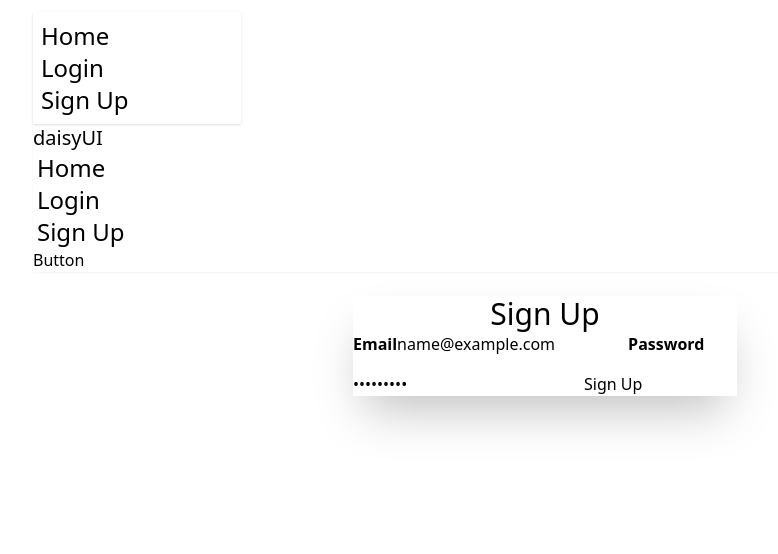
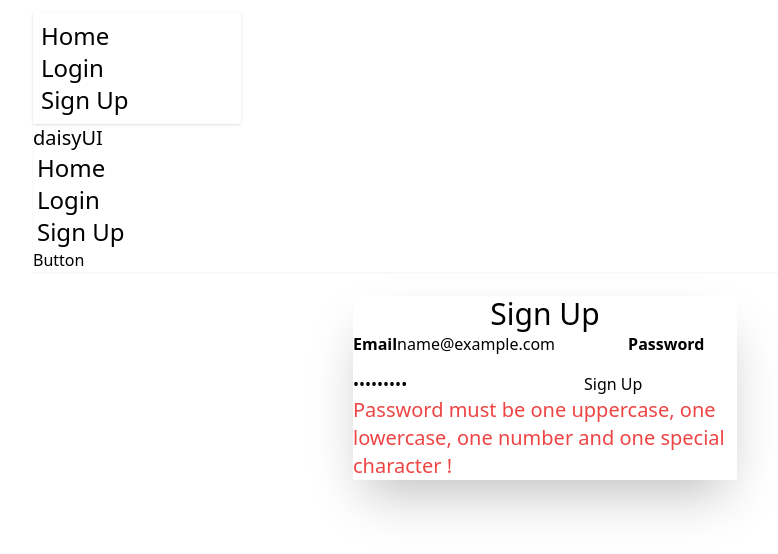
Before and after one commit to tajmirahman/recap-email-login-password, a React (Vite) app in the folder my-project/: page /signUp in a window 1280 px wide. Both pictures are taken after typing "name@example.com", "Sample123" into the empty fields and a click on the button "Sign Up". Shown: the top 554 px of the page, without its empty margins (95-873 px from the left). Built offline with nearby package versions, Linux system fonts and the light colour scheme; no server answers.

Commit message:
password strong validation done

```diff
--- a/my-project/src/component/SignUp.jsx
+++ b/my-project/src/component/SignUp.jsx
@@ -26,6 +26,11 @@ const SignUp = () => {
         // strong validation for password
         const passwordRegex = /^(?=.*[A-Z])(?=.*[a-z])(?=.*\d)(?=.*[\W_]).{6,}$/;
 
+        if(!passwordRegex.test(password)){
+            setError('Password must be one uppercase, one lowercase, one number and one special character !')
+            return;
+        }
+
         createUserWithEmailAndPassword(auth, email, password)
         .then((result)=>{
             console.log(result.user);
@@ -33,6 +38,7 @@ const SignUp = () => {
         })
         .catch(error=>{
             console.log('Error',error.message);
+            setError('Email is already created')
         })
     }
 
@@ -53,7 +59,7 @@ const SignUp = () => {
                 </fieldset>
 
                 {
-                    error && <p className="text-red-500">{error}</p>
+                    error && <p className="text-red-500 text-xl">{error}</p>
                 }
                 {
                     success && <p className="text-green-600 text-xl">{success}</p>
```
